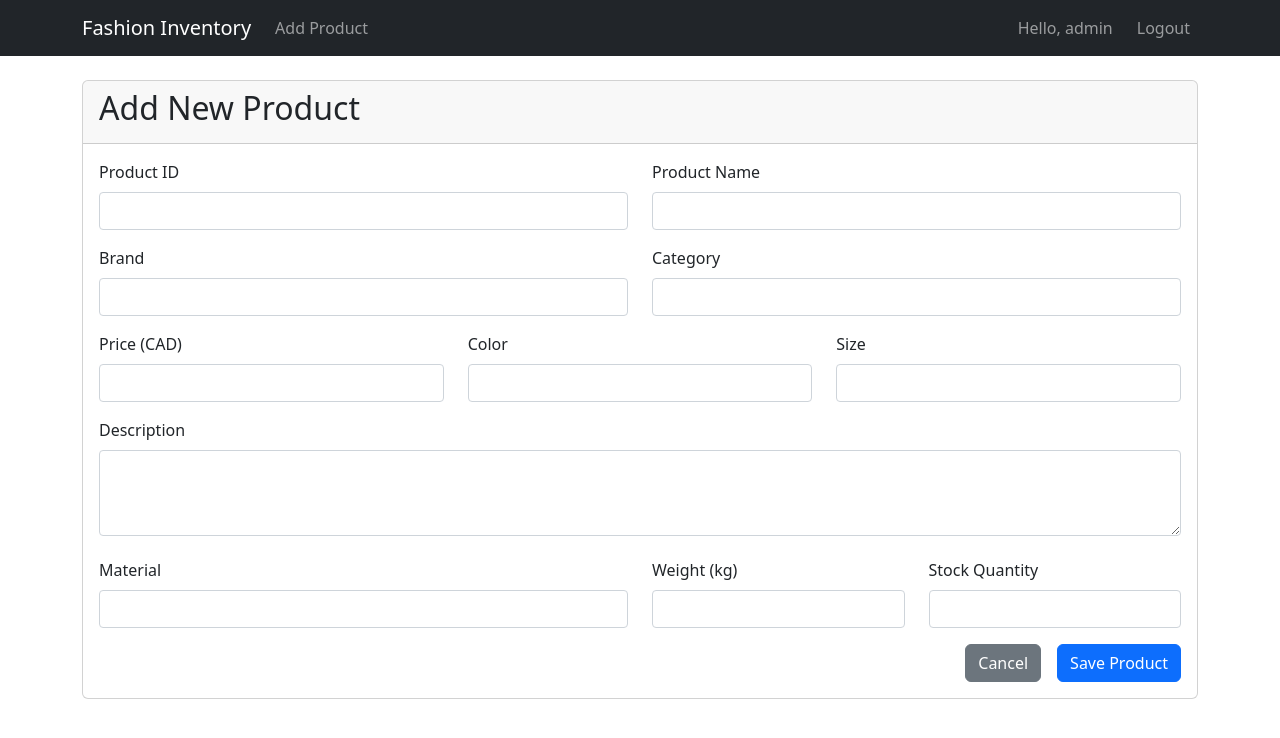
After one commit to FeezRM/CodeMosaic, a Django app: page /product/add/ in a window 1280 px wide. The commit adds this page. Shown: the top 738 px of the page. Run offline with Django 5.2, Linux system fonts and the light colour scheme; a user stored in the database is signed in.

Commit message:
added product page, and deletion

```diff
--- a/fashion_inventory_system/fashion_inventory_system/urls.py
+++ b/fashion_inventory_system/fashion_inventory_system/urls.py
@@ -18,6 +18,7 @@ Including another URLconf
 from django.contrib import admin
 from django.urls import path
 from inventory import views
+from inventory.views import ProductCreateView, ProductDeleteView
 
 urlpatterns = [
     path('admin/', admin.site.urls),
@@ -28,4 +29,6 @@ urlpatterns = [
     path('login/', views.login_view, name='login'),
     path('register/', views.register_view, name='register'),
     path('logout/', views.logout_view, name='logout'),
+    path('product/add/', ProductCreateView.as_view(), name='product_create'),
+    path('product/<int:pk>/delete/', ProductDeleteView.as_view(), name='product_delete'),
 ]
--- a/fashion_inventory_system/inventory/forms.py
+++ b/fashion_inventory_system/inventory/forms.py
@@ -16,9 +16,16 @@ class CustomAuthenticationForm(AuthenticationForm):
 class ProductForm(forms.ModelForm):
     class Meta:
         model = Product
-        fields = '__all__'
+        fields = [
+            'product_id', 'name', 'brand', 'category', 'price',
+            'color', 'size', 'description', 'material',
+            'weight', 'stock_quantity'
+        ]
         widgets = {
             'description': forms.Textarea(attrs={'rows': 3}),
+        }
+        labels = {
+            'weight': 'Weight (kg)',
         }
 
 class ProductFilterForm(forms.Form):
--- a/fashion_inventory_system/inventory/models.py
+++ b/fashion_inventory_system/inventory/models.py
@@ -6,7 +6,7 @@ class User(AbstractUser):
     pass
 
 class Product(models.Model):
-    product_id = models.CharField(max_length=50, unique=True)
+    product_id = models.IntegerField(unique=True)
     name = models.CharField(max_length=100)
     brand = models.CharField(max_length=50)
     category = models.CharField(max_length=50)
--- a/fashion_inventory_system/inventory/views.py
+++ b/fashion_inventory_system/inventory/views.py
@@ -12,6 +12,8 @@ from .forms import (
     ProductForm,
     ProductFilterForm
 )
+from django.contrib import messages
+from django.http import JsonResponse
 
 # Authentication Views
 def login_view(request):
@@ -59,39 +61,25 @@ class ProductListView(ListView):
     model = Product
     template_name = 'inventory/product_list.html'
     context_object_name = 'products'
-    paginate_by = 10
 
     def get_queryset(self):
         queryset = super().get_queryset()
-        search_query = self.request.GET.get('search', '')
+        # Convert to list and sort numerically by product_id
+        queryset = sorted(list(queryset), key=lambda x: int(x.product_id))
+
+        # Apply filters
         filters = {}
+        for field in ['brand', 'category', 'color', 'size']:
+            if value := self.request.GET.get(field):
+                filters[field] = value
+        if price_min := self.request.GET.get('price_min'):
+            queryset = [p for p in queryset if float(p.price) >= float(price_min)]
+        if price_max := self.request.GET.get('price_max'):
+            queryset = [p for p in queryset if float(p.price) <= float(price_max)]
+        if filters:
+            queryset = [p for p in queryset if all(p.__dict__[key] == value for key, value in filters.items())]
 
-        # Text search across multiple fields
-        if search_query:
-            queryset = queryset.filter(
-                Q(name__icontains=search_query) |
-                Q(brand__icontains=search_query) |
-                Q(category__icontains=search_query) |
-                Q(description__icontains=search_query)
-            )
-
-        # Exact match filters
-        for field in ['brand', 'category', 'color', 'size', 'material']:
-            if value := self.request.GET.get(field):
-                filters[f"{field}__iexact"] = value
-
-        # Numeric range filters
-        if price_min := self.request.GET.get('price_min'):
-            queryset = queryset.filter(price__gte=float(price_min))
-        if price_max := self.request.GET.get('price_max'):
-            queryset = queryset.filter(price__lte=float(price_max))
-        if stock_min := self.request.GET.get('stock_min'):
-            queryset = queryset.filter(stock_quantity__gte=int(stock_min))
-
-        if filters:
-            queryset = queryset.filter(**filters)
-
-        return queryset.order_by('name')
+        return queryset
 
     def get_context_data(self, **kwargs):
         context = super().get_context_data(**kwargs)
@@ -107,7 +95,7 @@ class ProductCreateView(LoginRequiredMixin, CreateView):
     success_url = reverse_lazy('product_list')
 
     def form_valid(self, form):
-        form.instance.added_by = self.request.user
+        messages.success(self.request, "Product added successfully!")
         return super().form_valid(form)
 
 class ProductUpdateView(LoginRequiredMixin, UpdateView):
@@ -116,10 +104,19 @@ class ProductUpdateView(LoginRequiredMixin, UpdateView):
     template_name = 'inventory/product_form.html'
     success_url = reverse_lazy('product_list')
 
-class ProductDeleteView(LoginRequiredMixin, DeleteView):
+class ProductDeleteView(DeleteView):
     model = Product
-    template_name = 'inventory/product_confirm_delete.html'
     success_url = reverse_lazy('product_list')
+
+    def delete(self, request, *args, **kwargs):
+        self.object = self.get_object()
+        self.object.delete()
+        messages.success(request, 'Product deleted successfully!')
+
+        if request.headers.get('X-Requested-With') == 'XMLHttpRequest':
+            return JsonResponse({'success': True})
+
+        return super().delete(request, *args, **kwargs)
 
 @login_required
 def product_detail(request, pk):
--- a/fashion_inventory_system/templates/base.html
+++ b/fashion_inventory_system/templates/base.html
@@ -3,6 +3,30 @@
 <head>
     <title>Fashion Inventory System</title>
     <link href="https://cdn.jsdelivr.net/npm/bootstrap@5.3.0/dist/css/bootstrap.min.css" rel="stylesheet">
+    <style>
+        /* Add some spacing between form elements */
+        .form-group {
+            margin-bottom: 1rem;
+        }
+
+        /* Style form inputs */
+        input[type="text"],
+        input[type="number"],
+        textarea,
+        select {
+            width: 100%;
+            padding: 0.375rem 0.75rem;
+            border: 1px solid #ced4da;
+            border-radius: 0.25rem;
+        }
+
+        /* Style error messages */
+        .errorlist {
+            color: #dc3545;
+            margin-top: 0.25rem;
+            font-size: 0.875em;
+        }
+    </style>
 </head>
 <body>
     <nav class="navbar navbar-expand-lg navbar-dark bg-dark">
@@ -22,6 +46,7 @@
                 <div class="navbar-nav ms-auto">
                     {% if user.is_authenticated %}
                         <span class="navbar-text me-3">Hello, {{ user.username }}</span>
+
                         <a class="nav-link" href="{% url 'logout' %}">Logout</a>
                     {% else %}
                         <a class="nav-link" href="{% url 'login' %}">Login</a>
--- /dev/null
+++ b/fashion_inventory_system/templates/inventory/product_form.html
@@ -0,0 +1,109 @@
+{% extends 'base.html' %}
+
+{% block content %}
+<div class="card">
+    <div class="card-header">
+        <h2>Add New Product</h2>
+    </div>
+    <div class="card-body">
+        <form method="post">
+            {% csrf_token %}
+
+            <div class="row mb-3">
+                <div class="col-md-6">
+                    <label for="{{ form.product_id.id_for_label }}" class="form-label">Product ID</label>
+                    {{ form.product_id }}
+                    {% if form.product_id.errors %}
+                        <div class="text-danger">{{ form.product_id.errors }}</div>
+                    {% endif %}
+                </div>
+                <div class="col-md-6">
+                    <label for="{{ form.name.id_for_label }}" class="form-label">Product Name</label>
+                    {{ form.name }}
+                    {% if form.name.errors %}
+                        <div class="text-danger">{{ form.name.errors }}</div>
+                    {% endif %}
+                </div>
+            </div>
+
+            <div class="row mb-3">
+                <div class="col-md-6">
+                    <label for="{{ form.brand.id_for_label }}" class="form-label">Brand</label>
+                    {{ form.brand }}
+                    {% if form.brand.errors %}
+                        <div class="text-danger">{{ form.brand.errors }}</div>
+                    {% endif %}
+                </div>
+                <div class="col-md-6">
+                    <label for="{{ form.category.id_for_label }}" class="form-label">Category</label>
+                    {{ form.category }}
+                    {% if form.category.errors %}
+                        <div class="text-danger">{{ form.category.errors }}</div>
+                    {% endif %}
+                </div>
+            </div>
+
+            <div class="row mb-3">
+                <div class="col-md-4">
+                    <label for="{{ form.price.id_for_label }}" class="form-label">Price (CAD)</label>
+                    {{ form.price }}
+                    {% if form.price.errors %}
+                        <div class="text-danger">{{ form.price.errors }}</div>
+                    {% endif %}
+                </div>
+                <div class="col-md-4">
+                    <label for="{{ form.color.id_for_label }}" class="form-label">Color</label>
+                    {{ form.color }}
+                    {% if form.color.errors %}
+                        <div class="text-danger">{{ form.color.errors }}</div>
+                    {% endif %}
+                </div>
+                <div class="col-md-4">
+                    <label for="{{ form.size.id_for_label }}" class="form-label">Size</label>
+                    {{ form.size }}
+                    {% if form.size.errors %}
+                        <div class="text-danger">{{ form.size.errors }}</div>
+                    {% endif %}
+                </div>
+            </div>
+
+            <div class="mb-3">
+                <label for="{{ form.description.id_for_label }}" class="form-label">Description</label>
+                {{ form.description }}
+                {% if form.description.errors %}
+                    <div class="text-danger">{{ form.description.errors }}</div>
+                {% endif %}
+            </div>
+
+            <div class="row mb-3">
+                <div class="col-md-6">
+                    <label for="{{ form.material.id_for_label }}" class="form-label">Material</label>
+                    {{ form.material }}
+                    {% if form.material.errors %}
+                        <div class="text-danger">{{ form.material.errors }}</div>
+                    {% endif %}
+                </div>
+                <div class="col-md-3">
+                    <label for="{{ form.weight.id_for_label }}" class="form-label">Weight (kg)</label>
+                    {{ form.weight }}
+                    {% if form.weight.errors %}
+                        <div class="text-danger">{{ form.weight.errors }}</div>
+                    {% endif %}
+                </div>
+                <div class="col-md-3">
+                    <label for="{{ form.stock_quantity.id_for_label }}" class="form-label">Stock Quantity</label>
+                    {{ form.stock_quantity }}
+                    {% if form.stock_quantity.errors %}
+                        <div class="text-danger">{{ form.stock_quantity.errors }}</div>
+                    {% endif %}
+                </div>
+            </div>
+
+            <div class="d-grid gap-2 d-md-flex justify-content-md-end">
+                <a href="{% url 'product_list' %}" class="btn btn-secondary me-md-2">Cancel</a>
+                <button type="submit" class="btn btn-primary">Save Product</button>
+            </div>
+        </form>
+    </div>
+</div>
+{% endblock %}
```
Also changed, not shown: fashion_inventory_system/templates/inventory/product_confirm_delete.html (added, +27 -0 lines), fashion_inventory_system/templates/inventory/product_list.html (+58 -1 lines), fashion_inventory_system/db.sqlite3, fashion_inventory_system/inventory/migrations/0002_alter_product_product_id.py (added).
